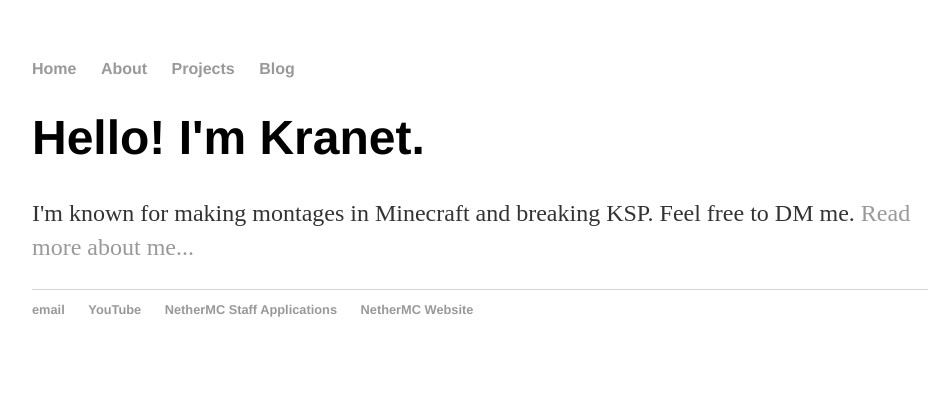
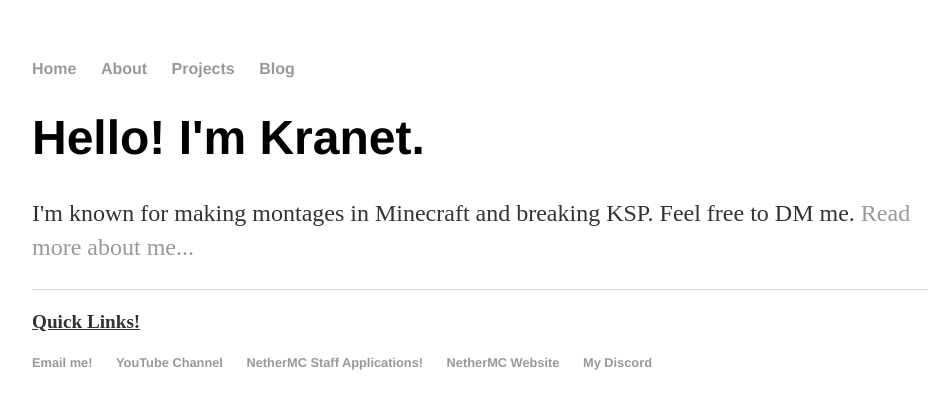
Before and after one commit to emlynlj/kranetmc.github.io, a Jekyll site: the page built from index.html, in a window 1280 px wide. Shown: the top 409 px of the page, without its empty margins (160-1100 px from the left). Built offline with Jekyll 4.4.1, drawn with Linux system fonts in a browser that asks for light colours.

Commit message:
Update default.html
redid links section

```diff
--- a/_layouts/default.html
+++ b/_layouts/default.html
@@ -19,11 +19,13 @@
 
 		</div><!-- /.container -->
 		<footer>
+			<p><span style="text-decoration: underline;"><strong>Quick Links!</strong></span></p>
     		<ul>
-        		<li><a href="mailto:kranetyt@gmail.com">email</a></li>
-        		<li><a href="https://www.youtube.com/channel/UCcm6b13SJgzMOjlx9SdeG0g">YouTube</a></li>
-			<li><a href="https://forms.gle/G6LfBDetGcCq4oMS8">NetherMC Staff Applications</a></li>
+        		<li><a href="mailto:kranetyt@gmail.com">Email me!</a></li>
+        		<li><a href="https://www.youtube.com/channel/UCcm6b13SJgzMOjlx9SdeG0g">YouTube Channel</a></li>
+			<li><a href="https://forms.gle/G6LfBDetGcCq4oMS8">NetherMC Staff Applications!</a></li>
                         <li><a href="https://www.nethermc.net">NetherMC Website</a></li>
+			<li><a href="https://www.discord.com/invite/UYyneM8QeH">My Discord</a></li>
                 </ul>
 		</footer>
 	</body>
```
